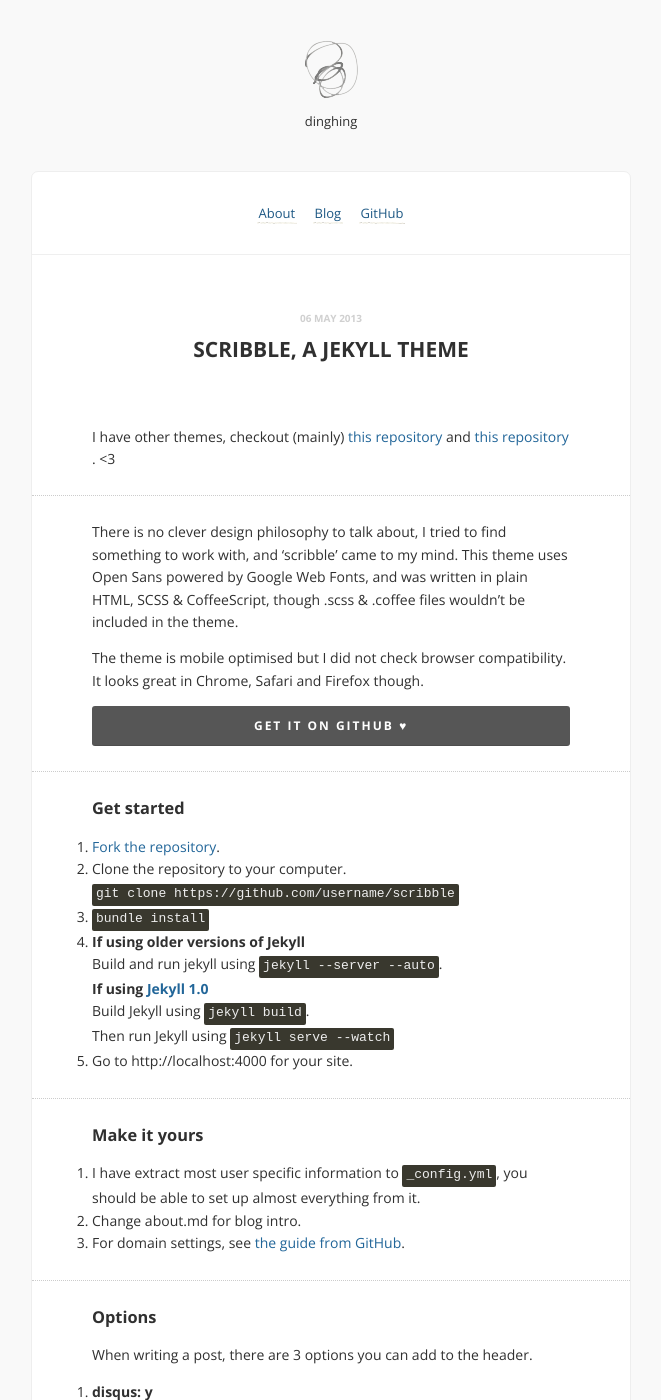
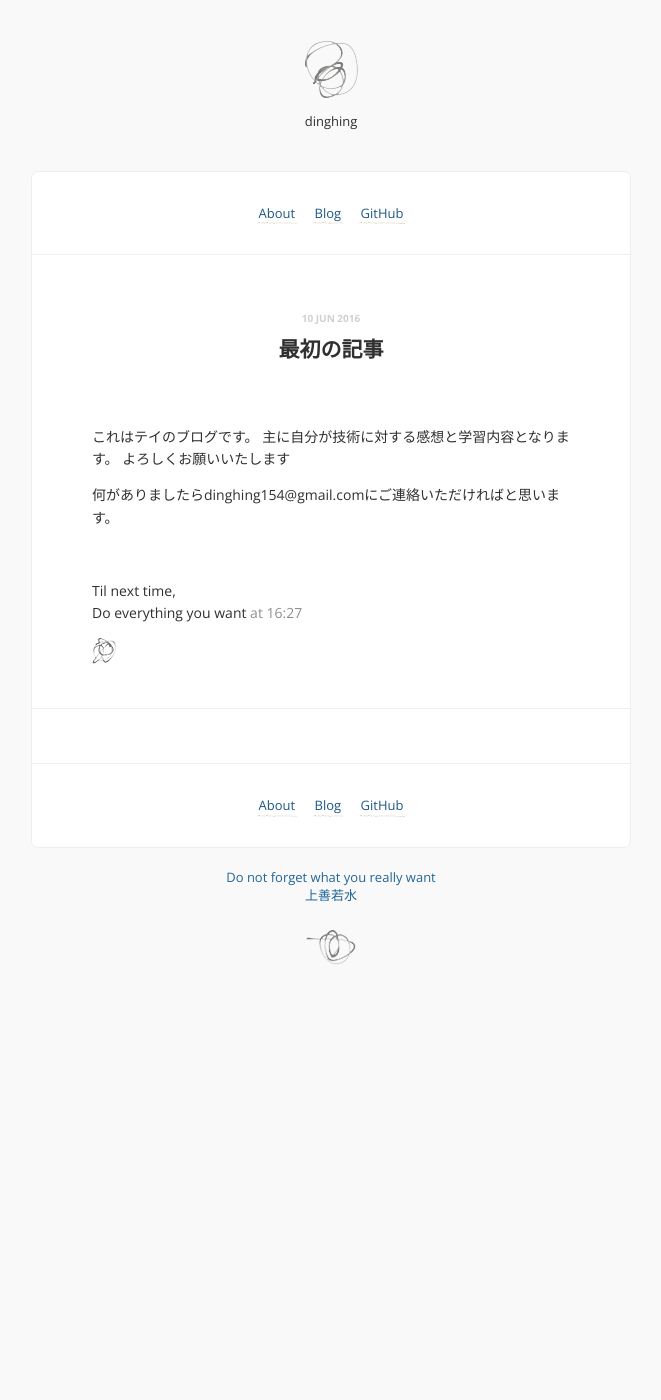
Before and after one commit to dinghing/dinghing.github.io, a Jekyll site: the page built from _posts/2013-05-06-scribble-the-jekyll-theme.md, in a window 1280 px wide and 1400 px high. Shown: the whole window, without its empty margins (309-970 px from the left). Built offline with Jekyll 4.4.1, drawn with Linux system fonts in a browser that asks for light colours; comment, search, counter and statistics services are not loaded; a file with an impossible date is left out; some of the changed text lies outside the part shown.

Commit message:
Update 2013-05-06-scribble-the-jekyll-theme.md

```diff
--- a/_posts/2013-05-06-scribble-the-jekyll-theme.md
+++ b/_posts/2013-05-06-scribble-the-jekyll-theme.md
@@ -1,64 +1,11 @@
 ---
 layout: post
-title: Scribble, a Jekyll theme
-date: 2013-05-06 16:27:31
+title: 最初の記事
+date: 2016-06-10 16:27:31
 disqus: y
 ---
+これはテイのブログです。
+主に自分が技術に対する感想と学習内容となります。
+よろしくお願いいたします
 
-I have other themes, checkout (mainly) [this repository](https://github.com/muan/muan.github.com/releases) and [this repository](https://github.com/muan/jekyll-wardrobe). <3
-
----
-
-There is no clever design philosophy to talk about, I tried to find something to work with, and 'scribble' came to my mind. This theme uses Open Sans powered by Google Web Fonts, and was written in plain HTML, SCSS & CoffeeScript, though .scss & .coffee files wouldn't be included in the theme.
-
-The theme is mobile optimised but I did not check browser compatibility. It looks great in Chrome, Safari and Firefox though.
-
-<a href="https://github.com/muan/scribble" target="_blank" class="big-button gray">Get it on GitHub &hearts;</a>
-
----
-
-### Get started
-
-1. [Fork the repository](https://github.com/muan/scribble/fork).
-2. Clone the repository to your computer.<br /> `git clone https://github.com/username/scribble`
-3. `bundle install`
-4. **If using older versions of Jekyll**<br />
-  Build and run jekyll using `jekyll --server --auto`.<br />
-  **If using [Jekyll 1.0](http://blog.parkermoore.de/2013/05/06/jekyll-1-dot-0-released/)**<br />
-  Build Jekyll using `jekyll build`.<br />
-  Then run Jekyll using `jekyll serve --watch`<br />
-5. Go to http://localhost:4000 for your site.
-
----
-
-### Make it yours
-
-1. I have extract most user specific information to `_config.yml`, you should be able to set up almost everything from it.
-2. Change about.md for blog intro.
-3. For domain settings, see [the guide from GitHub](https://help.github.com/articles/setting-up-a-custom-domain-with-pages).
-
----
-
-### Options
-
-When writing a post, there are 3 options you can add to the header.
-
-1. **disqus: y**<br />
-  If disqus is set to 'y', at the end of the post there will be a disqus thread, just like this one. To use disqus, you MUST [set up your own disqus account](http://disqus.com/).
-
-2. **share: y**<br />
-  An option for showing tweet and like button under a post.
-
-3. **date**: 2013-05-06 18:07:17<br />
-  Date is not a required header since Jekyll reads the file name for date, this was added in only for the **signoff time**. (as shown at the end of this post) If you don't want the signoff time, go into `/includes/signoff.html` and remove the `<span>`.
-
----
-
-<a href="https://github.com/muan/scribble" target="_blank" class="big-button gray">Get it on GitHub &hearts;</a>
-
----
-
-### The end
-
-Like it? [Tell me](http://twitter.com/muanchiou).<br/>
-Problem? [Use GitHub Issues](https://github.com/muan/scribble).
+何がありましたらdinghing154@gmail.comにご連絡いただければと思います。
```
